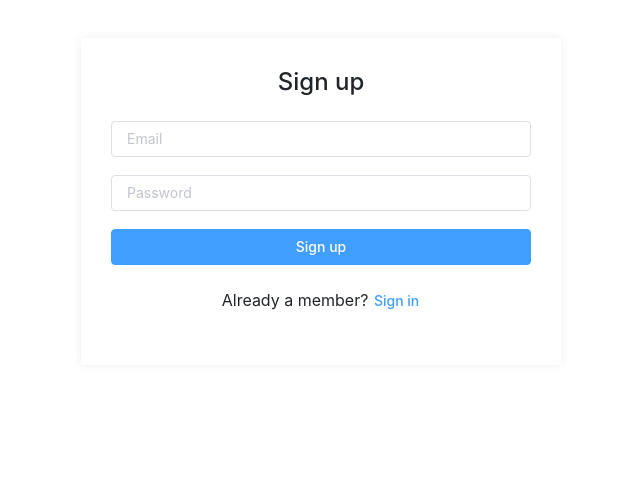
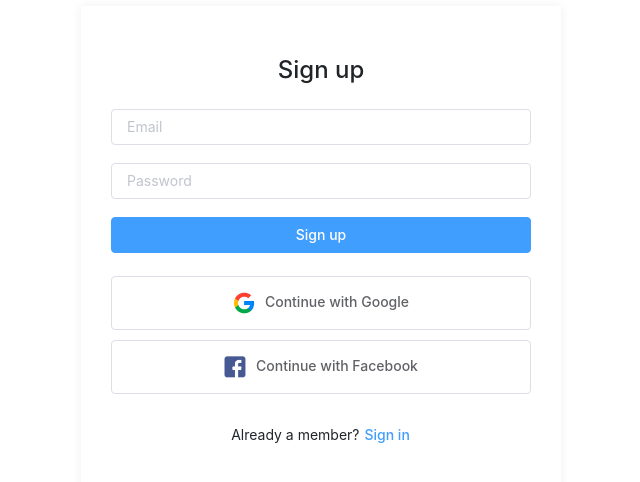
Before and after one commit to Noor-Khan/Authetication-with-Firebase-Signin-Signup-, a Vue app: page /signup in a window 1280 px wide. Shown: the part 122-604 px from the top of the page, without its empty margins (319-959 px from the left). Built offline with nearby package versions, Linux system fonts and the light colour scheme; no server answers.

Commit message:
Auth with Google and Facebook, other UI changes

```diff
--- a/src/views/SigninForm.vue
+++ b/src/views/SigninForm.vue
@@ -1,8 +1,11 @@
 <template>
   <div id="signin">
     <!-- Default form login -->
-    <el-form class="text-center border border-light p-5" action="#!">
-        <p class="h4 mb-4">Sign in</p>
+    <el-form>
+      <div class="form-title">
+        <h2> Sign in </h2>
+
+      </div>
         <!-- Email -->
       <el-form-item >
         <el-input
@@ -26,10 +29,10 @@
       </el-form-item>
 
       <el-form-item>
-          <el-col :span="12">
+        <el-col :span="12" align="left">
           <el-checkbox>Remember Password</el-checkbox>
         </el-col>
-          <el-col :span="12">
+        <el-col :span="12" align="right">
           <el-button type="text" size="medium" @click.prevent="forget()">Forgot password?</el-button>
         </el-col>
       </el-form-item>
@@ -44,11 +47,28 @@
           native-type="submit"
         > Sign in</el-button>
       </el-form-item>
-
+      <el-form-item>
+        <div class="accounts">
+          <el-col>
+            <el-button size="medium" class="google" @click="signinWithGoogle()">
+              <img src="../assets/icons/google.png" alt="">
+              <p>Continue with Google</p>
+            </el-button>
+          </el-col>
+          <el-col>
+            <el-button size="medium" class="facebook" @click="signinWithFacebook()">
+              <img src="../assets/icons/fb.png" alt="">
+              <p>Continue with Facebook</p>
+            </el-button>
+          </el-col>
+        </div>
+      </el-form-item>
       <!-- Register -->
+      <el-form-item>
         <p> Not a member?
-            <router-link to="/signup"> <el-button type="text" size="medium"> Register </el-button></router-link>
+            <router-link to="/signup"> <el-button type="text" size="medium"> Register </el-button> </router-link>
         </p>
+      </el-form-item>
     </el-form>
   </div>
 </template>
@@ -80,7 +100,7 @@ export default {
         },
         (err) => {
           this.$notify({
-            title: 'Error',
+            title: 'Login Failed',
             message: 'Oops! ' + err,
             type: 'error'
           });
@@ -90,7 +110,8 @@ export default {
     },
     forget() {
       firebase.auth().sendPasswordResetEmail(this.input.username)
-      .then((response) => {
+      .then(
+        (response) => {
           this.$notify({
             title: 'Success',
             message: 'Your request for reset password has been sent to you email ',
@@ -99,42 +120,76 @@ export default {
         },
         (err) =>{
           this.$notify({
-          title: 'Error',
+            title: 'Login Failed',
             message: err + ' Please Input your valid email ',
             type: 'error'
-        });      }
+          });
+        }
       )
+    },
+    signinWithGoogle() {
+      let VueParent = this
+      let provider = new firebase.auth.GoogleAuthProvider();
+      firebase.auth().signInWithPopup(provider)
+      .then(
+        (result) => {
+          VueParent.$router.push('/')
+          this.$notify({
+            title: 'Success',
+            message: 'You are now logged in by this email: ' + result.user.email,
+            type: 'success'
+          });
+        },
+        (err) => {
+          console.log(err)
+        }
+      )
+    },
+    signinWithFacebook() {
+      let VueParent = this
+      var provider = new firebase.auth.FacebookAuthProvider();
+      firebase.auth().signInWithPopup(provider)
+      .then(
+        (result) => {
+          VueParent.$router.push('/')
+          this.$notify({
+            title: 'Success',
+            message: 'You are now logged in by this name: ' + result.additionalUserInfo.profile.name,
+            type: 'success'
+          });
+          console.log(result)
+      },
+      (err) => {
+        console.log(err.message)
+      })
     }
   }
 }
 </script>
 <style lang="scss">
 #signin {
-  margin-top: 10rem;
+  margin-top: 7rem;
   form {
     margin: 0 auto;
     text-align: center;
     width: 30rem;
     box-shadow: 0px 0px 10px #efefef;
     padding: 30px 30px;
+    border-radius: 5px;
+  }
+  .form-title {
+    margin: 20px 0;
+  }
+  .accounts button img {
+    width: 32px;
+  }
+  .accounts button {
+    width: 100%;
+    margin: 5px 0;
+  }
+  .accounts button img, p {
+    display: inline;
+    padding: 5px;
   }
 }
-
-  /* #form-login {
-    background:#fff;
-    width: 40rem;
-    text-align: center;
-    margin: 0 auto;
-    box-shadow: 1px 1px 1px #efefef;
-    padding: 15px 30px;
-  } */
-  /* #login {
-   display: table;
-   width: 100%;
-}
-#form-login {
-   display: table-cell;
-   text-align: center;
-   vertical-align: middle;
-} */
 </style>
--- a/src/views/Signup.vue
+++ b/src/views/Signup.vue
@@ -1,8 +1,10 @@
 <template>
-  <div id="login">
+  <div id="signup">
     <!-- Default form login -->
     <el-form>
-        <p class="h4 mb-4">Sign up</p>
+      <div class="form-title">
+        <h2 class="h4 mb-4">Sign up</h2>
+      </div>
         <!-- Email -->
       <el-form-item >
         <el-input
@@ -34,11 +36,29 @@
           native-type="submit"
         > Sign up </el-button>
       </el-form-item>
+      <el-form-item>
+        <div class="accounts">
+          <el-col>
+            <el-button size="medium" class="google" @click="signupWithGoogle()">
+              <img src="../assets/icons/google.png" alt="">
+              <p>Continue with Google</p>
+            </el-button>
+          </el-col>
+          <el-col>
+            <el-button size="medium" class="facebook" @click="signupWithGoogle()">
+              <img src="../assets/icons/fb.png" alt="">
+              <p>Continue with Facebook</p>
+            </el-button>
+          </el-col>
+        </div>
+      </el-form-item>
 
       <!-- Register -->
+      <el-form-item>
         <p>Already a member?
             <router-link to="/signin"> <el-button type="text" size="medium"> Sign in </el-button></router-link>
         </p>
+      </el-form-item>
     </el-form>
   </div>
 </template>
@@ -78,20 +98,70 @@ export default {
           this.isLoading = false
         }
       )
+    },
+    signupWithGoogle() {
+      let VueParent = this
+      let provider = new firebase.auth.GoogleAuthProvider();
+      firebase.auth().signInWithPopup(provider)
+      .then(
+        (result) => {
+          VueParent.$router.push('/')
+          this.$notify({
+            title: 'Success',
+            message: 'You are now logged in by this email: ' + result.user.email,
+            type: 'success'
+          });
+        },
+        (err) => {
+          console.log(err)
+        }
+      )
+    },
+    signupWithFacebook() {
+      let VueParent = this
+      var provider = new firebase.auth.FacebookAuthProvider();
+      firebase.auth().signInWithPopup(provider)
+      .then(
+        (result) => {
+          VueParent.$router.push('/')
+          this.$notify({
+            title: 'Success',
+            message: 'You are now logged in by this name: ' + result.additionalUserInfo.profile.name,
+            type: 'success'
+          });
+          console.log(result)
+      },
+      (err) => {
+        console.log(err.message)
+      })
     }
   }
 }
 </script>
 <style lang="scss" scoped>
-#login {
-  margin-top: 10rem;
-}
-#login  form {
+#signup  {
+  margin-top: 8rem;
+  form {
     margin: 0 auto;
     text-align: center;
     width: 30rem;
     box-shadow: 0px 0px 10px #efefef;
     padding: 30px 30px;
+  }
+  .form-title {
+    margin: 20px 0;
+  }
+  .accounts button img {
+    width: 32px;
+  }
+  .accounts button {
+    width: 100%;
+    margin: 5px 0;
+  }
+  .accounts button img, p {
+    display: inline;
+    padding: 5px;
+  }
 }
 
   /* #form-login {
```
Also changed, not shown: src/components/Sidebar.vue (+3 -4 lines), src/assets/icons/fb.png (added), src/assets/icons/google.png (added). Lines whose indentation alone changed are shown as unchanged.
